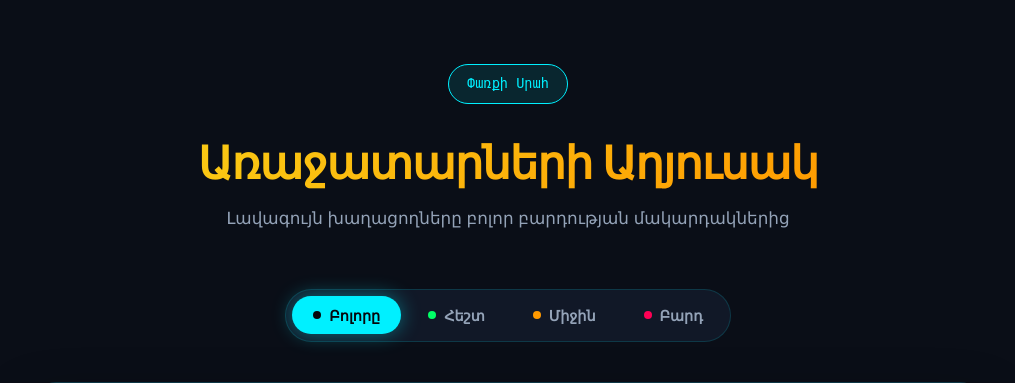
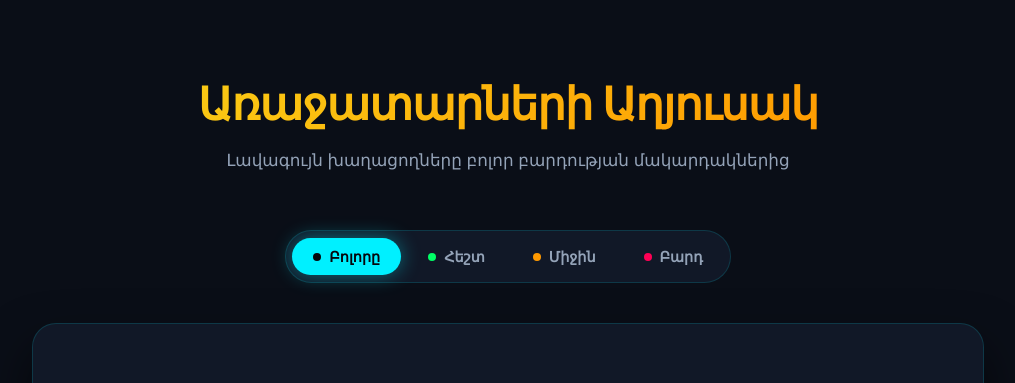
Before and after one commit to 01narek10/Cyberattacks, a Flask app: page /leaderboard in a window 1280 px wide; the page is wider, and only the part inside the window is pictured. Shown: the part 80-463 px from the top of that part, without its empty margins (132-1147 px from the left). Run offline with Flask 3, Linux system fonts and the light colour scheme; data that the repository does not hold is empty; some libraries are stand-ins or nearby versions.

Commit message:
Update leaderboard.html

```diff
--- a/templates/leaderboard.html
+++ b/templates/leaderboard.html
@@ -3,7 +3,6 @@
 {% block content %}
 <section class="quiz-hero lb-hero">
     <div class="quiz-hero-content">
-        <span class="badge">{{ t.lb_badge }}</span>
         <h1>{{ t.lb_title }}</h1>
         <p>{{ t.lb_subtitle }}</p>
     </div>
```
